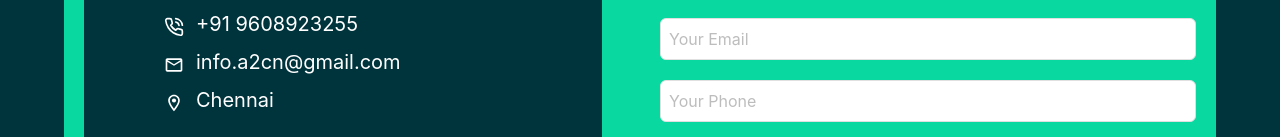
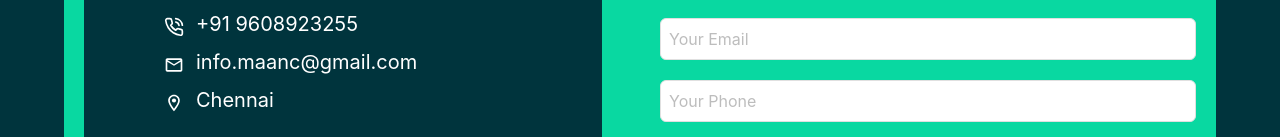
Before and after one commit to nirala7765/A2CN-App, a React (Create React App) app in the folder a2cnapp/: page /contact-us in a window 1280 px wide. Shown: the part 433-570 px from the top of the page. Built offline with nearby package versions, Linux system fonts and the light colour scheme; what tailwindcss-gradients would draw is missing.

Commit message:
email update

```diff
--- a/a2cnapp/src/Components/Conatctleads.js
+++ b/a2cnapp/src/Components/Conatctleads.js
@@ -53,7 +53,7 @@ function ContactLeads() {
 
           <div className="flex items-center text-[20px] gap-3 mt-2  lg:ml-[80px] ml-[50px]">
             <MdOutlineMailOutline className="items-start mt-[6px]" />
-            <h1>info.a2cn@gmail.com</h1>
+            <h1>info.maanc@gmail.com</h1>
           </div>
 
           <div className="flex items-center text-[20px] gap-3 mt-2 lg:ml-[80px] ml-[50px]">
```
